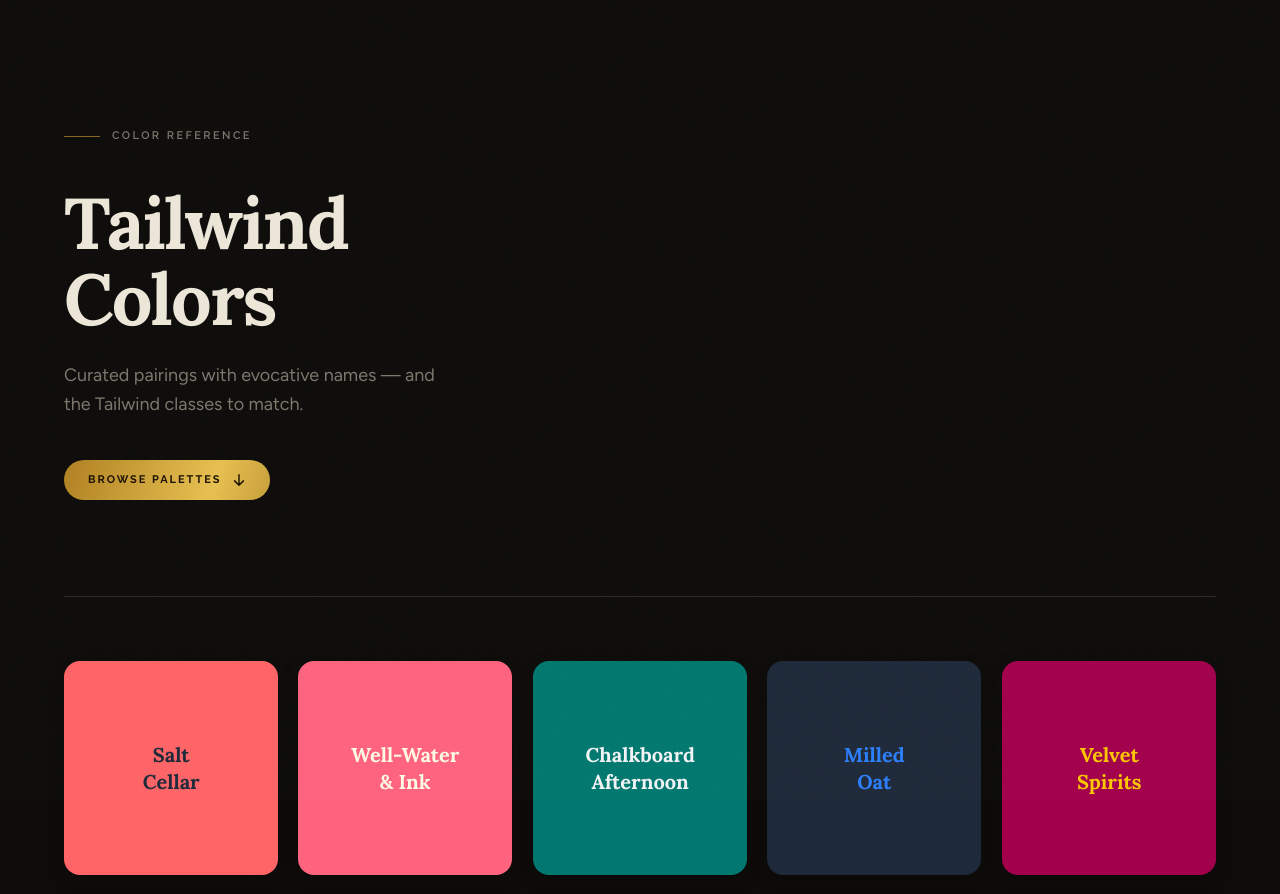
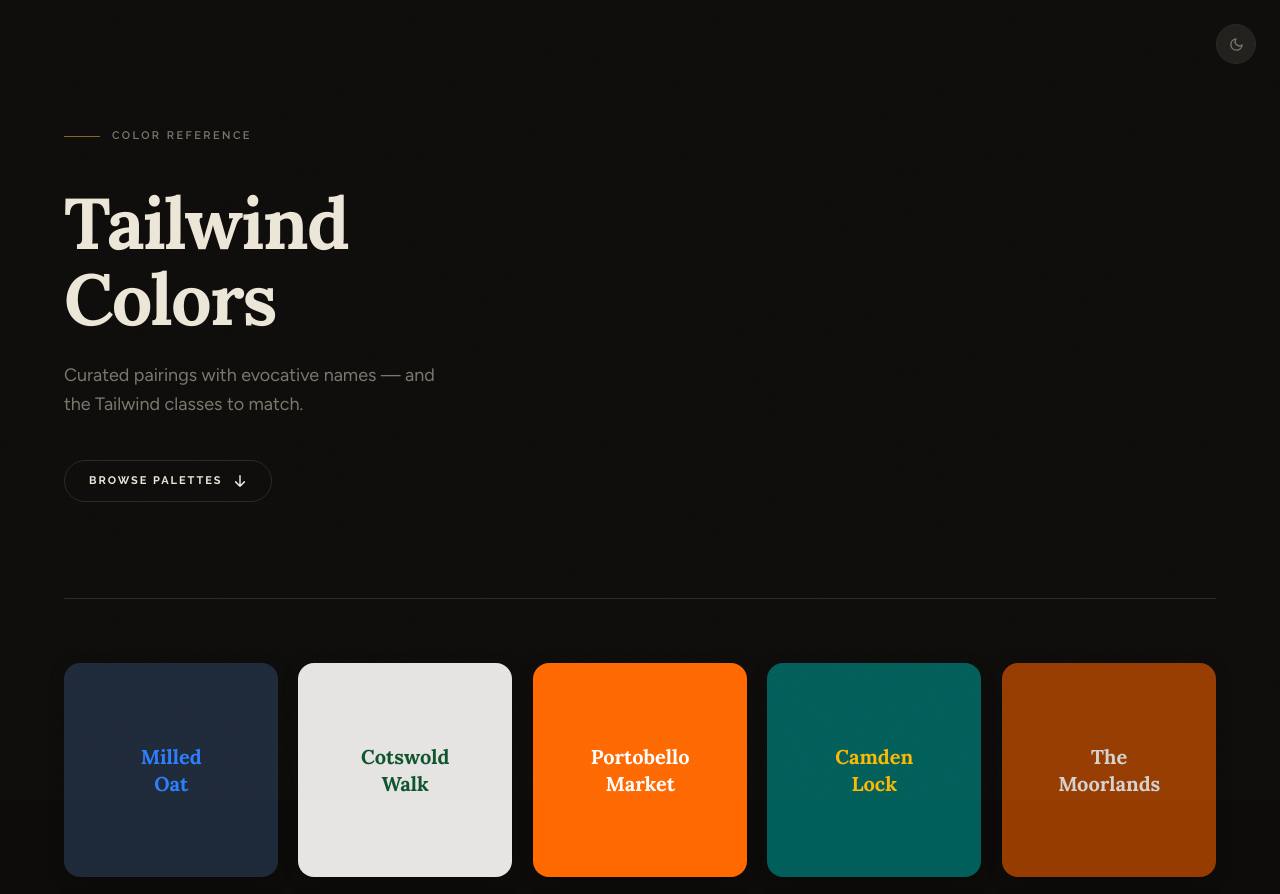
Before and after one commit to tmhn/tailwind-colors, a Next.js app: page / in a window 1280 px wide. Shown: the top 894 px of the page. Built offline with nearby package versions, Linux system fonts and the light colour scheme.

Commit message:
feat: updating colours and styling

```diff
--- a/src/app/colors.ts
+++ b/src/app/colors.ts
@@ -76,7 +76,7 @@
     "name": "Centre Court",
     "twBackground": "green-300",
     "twForeground": "green-800",
-    "id": "04298a5d-2fcc-4a72-9bb6-7d3da4480860"
+    "id": "c1a2b3d4-e5f6-7890-abcd-ef1234567890"
   },
   {
     "name": "Strand Walk",
@@ -94,7 +94,92 @@
     "name": "Cabinet",
     "twBackground": "teal-950",
     "twForeground": "orange-300",
-    "id": "04298a5d-2fcc-4a72-9bb6-7d3da4480862"
+    "id": "a1b2c3d4-e5f6-7890-abcd-ef1234567891"
   },
 
+  // ── New palettes ──
+  {
+    "name": "Cotswold Walk",
+    "twBackground": "stone-200",
+    "twForeground": "green-900",
+    "id": "c0t5w0ld-walk-4a72-9bb6-7d3da4481001"
+  },
+  {
+    "name": "Royal Mile",
+    "twBackground": "slate-800",
+    "twForeground": "amber-400",
+    "id": "r0ya1m1le-f6f6-4a72-9bb6-7d3da4481002"
+  },
+  {
+    "name": "Portobello Market",
+    "twBackground": "orange-500",
+    "twForeground": "white",
+    "id": "p0rt0bel-l0mk-4a72-9bb6-7d3da4481003"
+  },
+  {
+    "name": "Kew Gardens",
+    "twBackground": "green-800",
+    "twForeground": "yellow-50",
+    "id": "kewg4rdn-s5f6-4a72-9bb6-7d3da4481004"
+  },
+  {
+    "name": "Primrose Hill",
+    "twBackground": "lime-400",
+    "twForeground": "slate-800",
+    "id": "pr1mr0se-h1ll-4a72-9bb6-7d3da4481005"
+  },
+  {
+    "name": "Covent Garden",
+    "twBackground": "rose-800",
+    "twForeground": "orange-100",
+    "id": "c0v3ntgd-n5f6-4a72-9bb6-7d3da4481006"
+  },
+  {
+    "name": "Tower Bridge",
+    "twBackground": "sky-700",
+    "twForeground": "gray-100",
+    "id": "t0w3rbr1-dg5f-4a72-9bb6-7d3da4481007"
+  },
+  {
+    "name": "Yorkshire Dales",
+    "twBackground": "green-700",
+    "twForeground": "stone-300",
+    "id": "y0rks4re-d4le-4a72-9bb6-7d3da4481008"
+  },
+  {
+    "name": "Blackpool Pier",
+    "twBackground": "blue-600",
+    "twForeground": "yellow-300",
+    "id": "bl4ckp00-lp1r-4a72-9bb6-7d3da4481009"
+  },
+  {
+    "name": "Cornish Cliff",
+    "twBackground": "slate-500",
+    "twForeground": "emerald-300",
+    "id": "c0rn1shc-l1ff-4a72-9bb6-7d3da4481010"
+  },
+  {
+    "name": "Piccadilly",
+    "twBackground": "red-700",
+    "twForeground": "amber-100",
+    "id": "p1cc4d1l-ly56-4a72-9bb6-7d3da4481011"
+  },
+  {
+    "name": "The Moorlands",
+    "twBackground": "amber-800",
+    "twForeground": "stone-300",
+    "id": "th3m00rl-4nds-4a72-9bb6-7d3da4481012"
+  },
+  {
+    "name": "Camden Lock",
+    "twBackground": "teal-800",
+    "twForeground": "amber-400",
+    "id": "c4md3nl0-ck56-4a72-9bb6-7d3da4481013"
+  },
+  {
+    "name": "Beach Coast",
+    "twBackground": "cyan-200",
+    "twForeground": "slate-700",
+    "id": "b34chc04-st56-4a72-9bb6-7d3da4481014"
+  },
 ]
--- a/src/app/globals.css
+++ b/src/app/globals.css
@@ -1,6 +1,8 @@
 @import "tailwindcss";
 
-:root {
+/* ── Dark theme (default) ── */
+:root,
+[data-theme="dark"] {
   --bg-ink:       #0d0c0a;
   --bg-surface:   #171513;
   --bg-raised:    #211f1c;
@@ -10,6 +12,34 @@
   --text-faint:   #3e3b37;
   --gold:         #c8992e;
   --gold-light:   #e6b84a;
+}
+
+/* ── Light theme ── */
+[data-theme="light"] {
+  --bg-ink:       #faf7f2;
+  --bg-surface:   #f4f0e6;
+  --bg-raised:    #ede6d6;
+  --border:       #d4cbbf;
+  --text-cream:   #1c1a17;
+  --text-muted:   #6b6357;
+  --text-faint:   #b0a898;
+  --gold:         #a07820;
+  --gold-light:   #c49a2c;
+}
+
+/* ── System: auto light ── */
+@media (prefers-color-scheme: light) {
+  :root:not([data-theme]) {
+    --bg-ink:       #faf7f2;
+    --bg-surface:   #f4f0e6;
+    --bg-raised:    #ede6d6;
+    --border:       #d4cbbf;
+    --text-cream:   #1c1a17;
+    --text-muted:   #6b6357;
+    --text-faint:   #b0a898;
+    --gold:         #a07820;
+    --gold-light:   #c49a2c;
+  }
 }
 
 @theme inline {
@@ -23,6 +53,7 @@
   background: var(--bg-ink);
   color: var(--text-cream);
   font-family: var(--font-figtree-sans), sans-serif;
+  transition: background 0.3s ease, color 0.3s ease;
 }
 
 /* Grain texture */
@@ -57,21 +88,74 @@
   animation: swatch-enter 0.55s cubic-bezier(0.22, 1, 0.36, 1) both;
 }
 
-/* Gold CTA button */
-@keyframes gold-shimmer {
-  from { background-position: 0% center; }
-  to   { background-position: 200% center; }
+/* ── Browse Palettes button ── */
+.btn-primary {
+  background: transparent;
+  color: var(--text-cream);
+  border: 1.5px solid var(--border);
+  transition:
+    background 0.25s cubic-bezier(0.22, 1, 0.36, 1),
+    color 0.25s cubic-bezier(0.22, 1, 0.36, 1),
+    border-color 0.25s ease,
+    transform 0.2s ease,
+    box-shadow 0.25s ease;
 }
 
-.btn-gold {
-  background: linear-gradient(108deg, #b08020, #e8c050, #966c18, #d4a83a, #b08020);
-  background-size: 300% 100%;
-  color: #1c1200;
-  transition: transform 0.2s ease, box-shadow 0.25s ease;
+.btn-primary:hover {
+  background: var(--text-cream);
+  color: var(--bg-ink);
+  border-color: var(--text-cream);
+  transform: translateY(-1px);
+  box-shadow: 0 8px 24px -6px rgba(0, 0, 0, 0.25);
 }
 
-.btn-gold:hover {
-  animation: gold-shimmer 2s linear infinite;
-  transform: translateY(-1px);
-  box-shadow: 0 8px 28px -6px rgba(196, 152, 40, 0.55);
+/* ── Theme toggle button ── */
+.theme-toggle {
+  position: fixed;
+  top: 1.5rem;
+  right: 1.5rem;
+  z-index: 200;
+  width: 2.5rem;
+  height: 2.5rem;
+  border-radius: 50%;
+  display: flex;
+  align-items: center;
+  justify-content: center;
+  background: var(--bg-raised);
+  border: 1px solid var(--border);
+  cursor: pointer;
+  transition:
+    transform 0.2s cubic-bezier(0.22, 1, 0.36, 1),
+    background 0.3s ease,
+    border-color 0.3s ease,
+    box-shadow 0.2s ease;
+  color: var(--text-muted);
 }
+
+.theme-toggle:hover {
+  transform: scale(1.1);
+  box-shadow: 0 4px 16px -4px rgba(0, 0, 0, 0.35);
+  color: var(--text-cream);
+}
+
+@keyframes icon-spin-in {
+  from { opacity: 0; transform: rotate(-70deg) scale(0.5); }
+  to   { opacity: 1; transform: rotate(0deg)   scale(1);   }
+}
+
+.theme-icon-anim {
+  display: flex;
+  align-items: center;
+  justify-content: center;
+  animation: icon-spin-in 0.38s cubic-bezier(0.22, 1, 0.36, 1) both;
+}
+
+/* Sun slow spin while in light mode */
+@keyframes sun-rotate {
+  from { transform: rotate(0deg); }
+  to   { transform: rotate(360deg); }
+}
+
+.sun-spin {
+  animation: sun-rotate 18s linear infinite;
+}
--- a/src/app/layout.tsx
+++ b/src/app/layout.tsx
@@ -1,6 +1,7 @@
 import type { Metadata } from "next";
 import { Geist, Geist_Mono, Raleway, Figtree, Lora } from "next/font/google";
 import "./globals.css";
+import ThemeToggle from "./theme-toggle";
 
 const geistSans = Geist({
   variable: "--font-geist-sans",
@@ -38,10 +39,20 @@
   children: React.ReactNode;
 }>) {
   return (
-    <html lang="en">
+    <html lang="en" suppressHydrationWarning>
+      <head>
+        {/* Prevent flash of wrong theme on load */}
+        <script
+          dangerouslySetInnerHTML={{
+            __html: `(function(){var t=localStorage.getItem('theme')||'dark';if(t==='dark')document.documentElement.setAttribute('data-theme','dark');else if(t==='light')document.documentElement.setAttribute('data-theme','light');})();`,
+          }}
+        />
+      </head>
       <body
         className={`${geistSans.variable} ${geistMono.variable} ${ralewaySans.variable} ${figtreeSans.variable} ${loraSerif.variable} antialiased`}
+        suppressHydrationWarning
       >
+        <ThemeToggle />
         {children}
       </body>
     </html>
--- a/src/app/page.tsx
+++ b/src/app/page.tsx
@@ -1,11 +1,22 @@
 "use client";
 
-import { useRef } from "react";
+import { useEffect, useRef, useState } from "react";
 import { colors } from "./colors";
+
+function shuffle<T>(arr: T[]): T[] {
+  const a = [...arr];
+  for (let i = a.length - 1; i > 0; i--) {
+    const j = Math.floor(Math.random() * (i + 1));
+    [a[i], a[j]] = [a[j], a[i]];
+  }
+  return a;
+}
 import ColorSwatchModal from "./modal";
 
 export default function Home() {
   const scrollTargetRef = useRef<HTMLDivElement | null>(null);
+  const [deck, setDeck] = useState(colors);
+  useEffect(() => { setDeck(shuffle(colors)); }, []);
 
   const handleScroll = () => {
     scrollTargetRef.current?.scrollIntoView({ behavior: "smooth" });
@@ -45,7 +56,7 @@
           <div className="hero-cta mt-10">
             <button
               onClick={handleScroll}
-              className="btn-gold inline-flex items-center gap-2.5 rounded-full px-6 py-3 text-[11px] font-[family-name:var(--font-raleway-sans)] font-bold tracking-[0.18em] uppercase cursor-pointer"
+              className="btn-primary inline-flex items-center gap-2.5 rounded-full px-6 py-3 text-[11px] font-[family-name:var(--font-raleway-sans)] font-bold tracking-[0.18em] uppercase cursor-pointer"
             >
               Browse Palettes
               <svg
@@ -67,7 +78,7 @@
           ref={scrollTargetRef}
           className="py-16 grid grid-cols-2 md:grid-cols-3 lg:grid-cols-4 xl:grid-cols-5 gap-4 sm:gap-5"
         >
-          {colors.map((item, index) => (
+          {deck.map((item, index) => (
             <ColorSwatchModal key={item.id} item={item} index={index} />
           ))}
         </div>
--- /dev/null
+++ b/src/app/theme-toggle.tsx
@@ -0,0 +1,78 @@
+"use client";
+
+import { useEffect, useState } from "react";
+
+type Theme = "dark" | "light" | "system";
+
+const CYCLE: Record<Theme, Theme> = { dark: "light", light: "system", system: "dark" };
+
+function applyTheme(t: Theme) {
+  if (t === "dark") document.documentElement.setAttribute("data-theme", "dark");
+  else if (t === "light") document.documentElement.setAttribute("data-theme", "light");
+  else document.documentElement.removeAttribute("data-theme");
+}
+
+export default function ThemeToggle() {
+  const [theme, setTheme] = useState<Theme>("dark");
+  const [iconKey, setIconKey] = useState(0);
+
+  useEffect(() => {
+    const stored = (localStorage.getItem("theme") as Theme) || "dark";
+    setTheme(stored);
+    applyTheme(stored);
+  }, []);
+
+  const cycle = () => {
+    const next = CYCLE[theme];
+    setTheme(next);
+    setIconKey((k) => k + 1);
+    localStorage.setItem("theme", next);
+    applyTheme(next);
+  };
+
+  const label = theme === "dark" ? "Switch to light" : theme === "light" ? "Switch to system" : "Switch to dark";
+
+  return (
+    <button onClick={cycle} className="theme-toggle" aria-label={label} title={label}>
+      <span key={iconKey} className="theme-icon-anim">
+        {theme === "dark"   && <MoonIcon />}
+        {theme === "light"  && <SunIcon />}
+        {theme === "system" && <SystemIcon />}
+      </span>
+    </button>
+  );
+}
+
+function MoonIcon() {
+  return (
+    <svg width="15" height="15" viewBox="0 0 24 24" fill="none" stroke="currentColor" strokeWidth="2.2" strokeLinecap="round" strokeLinejoin="round">
+      <path d="M21 12.79A9 9 0 1 1 11.21 3 7 7 0 0 0 21 12.79z" />
+    </svg>
+  );
+}
+
+function SunIcon() {
+  return (
+    <svg width="15" height="15" viewBox="0 0 24 24" fill="none" stroke="currentColor" strokeWidth="2.2" strokeLinecap="round" strokeLinejoin="round" className="sun-spin">
+      <circle cx="12" cy="12" r="4.5" />
+      <line x1="12" y1="2"   x2="12" y2="5"   />
+      <line x1="12" y1="19"  x2="12" y2="22"  />
+      <line x1="4.22" y1="4.22" x2="6.34" y2="6.34" />
+      <line x1="17.66" y1="17.66" x2="19.78" y2="19.78" />
+      <line x1="2"  y1="12"  x2="5"   y2="12"  />
+      <line x1="19" y1="12"  x2="22"  y2="12"  />
+      <line x1="4.22" y1="19.78" x2="6.34" y2="17.66" />
+      <line x1="17.66" y1="6.34" x2="19.78" y2="4.22" />
+    </svg>
+  );
+}
+
+function SystemIcon() {
+  return (
+    <svg width="15" height="15" viewBox="0 0 24 24" fill="none" stroke="currentColor" strokeWidth="2.2" strokeLinecap="round" strokeLinejoin="round">
+      <rect x="2" y="3" width="20" height="14" rx="2.5" />
+      <path d="M8 21h8" />
+      <path d="M12 17v4" />
+    </svg>
+  );
+}
```
Also changed, not shown: src/app/modal.tsx (+24 -1 lines).
